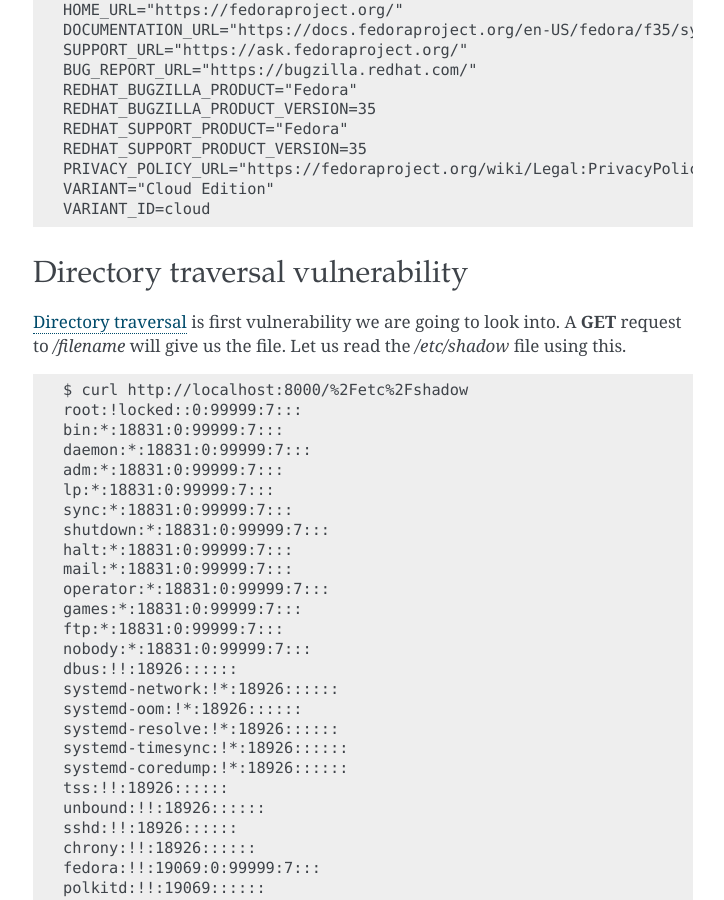
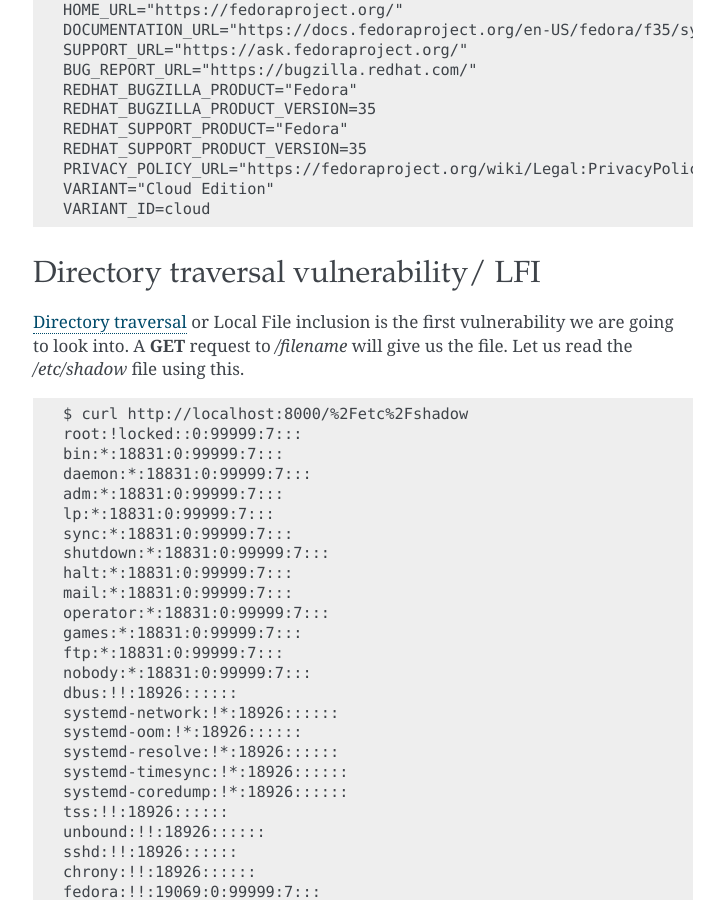
Before and after one commit to kushaldas/lym, a Sphinx documentation site: the page built from docs/services.rst, in a window 1280 px wide and 900 px high, scrolled down 9984 px. Shown: the whole window, without its empty margins (387-1111 px from the left). Built offline with Sphinx 7.4.7, drawn with Linux system fonts in a browser that asks for light colours; a script that is not in the unit is left out; some of the changed text lies outside the part shown.

Commit message:
Updates LFI text

```diff
--- a/docs/services.rst
+++ b/docs/services.rst
@@ -558,11 +558,11 @@ internally returning us the content of the `/etc/os-release` file.
   VARIANT_ID=cloud
 
 
-Directory traversal vulnerability
-----------------------------------
+Directory traversal vulnerability/ LFI
+---------------------------------------
 
 `Directory traversal
-<https://portswigger.net/web-security/file-path-traversal>`_ is first
+<https://portswigger.net/web-security/file-path-traversal>`_ or Local File inclusion is the first
 vulnerability we are going to look into. A **GET** request to `/filename` will give us the file. Let us read the `/etc/shadow`
 file using this.
 
```
